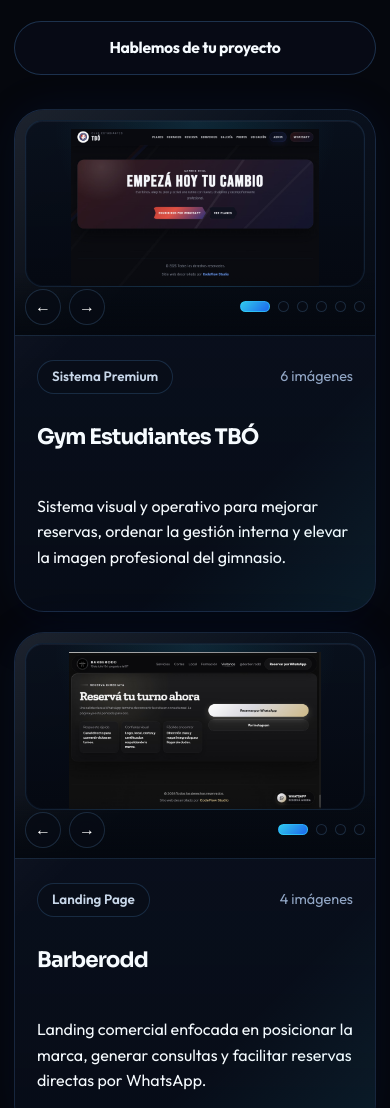
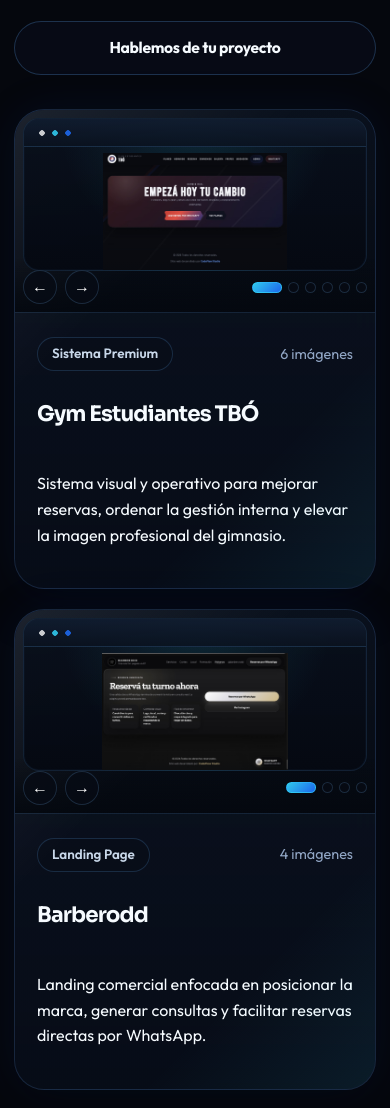
Before and after one commit to juansum742/codeflow-studio, a website: page index.html in a window 390 px wide. Shown: the part 6477-7585 px from the top of the page. Drawn offline with Linux system fonts and the light colour scheme.

Commit message:
Polish mobile portfolio window framing

```diff
--- a/styles.css
+++ b/styles.css
@@ -1514,7 +1514,7 @@ code {
   }
 
   .project-slider {
-    aspect-ratio: 16 / 10;
+    aspect-ratio: 16 / 9;
     overflow: hidden;
   }
 
@@ -1532,13 +1532,13 @@ code {
 
   .project-slider.has-controls .project-slide::after {
     display: block;
-    height: 62px;
+    height: 54px;
     background: linear-gradient(180deg, transparent, rgba(4, 8, 15, 0.86));
   }
 
   .project-viewport {
-    inset: 10px;
-    border-radius: 18px;
+    inset: 8px;
+    border-radius: 16px;
     border: 1px solid rgba(103, 176, 255, 0.14);
     background:
       radial-gradient(circle at top, rgba(52, 217, 255, 0.12), transparent 60%),
@@ -1548,14 +1548,29 @@ code {
       inset 0 0 0 1px rgba(14, 26, 46, 0.36);
   }
 
+  .project-viewport::before {
+    content: "";
+    position: absolute;
+    inset: 0 0 auto;
+    height: 28px;
+    border-bottom: 1px solid rgba(103, 176, 255, 0.12);
+    background:
+      radial-gradient(circle at 18px 14px, rgba(255, 255, 255, 0.78) 0 2.5px, transparent 3px),
+      radial-gradient(circle at 31px 14px, rgba(52, 217, 255, 0.82) 0 2.5px, transparent 3px),
+      radial-gradient(circle at 44px 14px, rgba(31, 111, 255, 0.82) 0 2.5px, transparent 3px),
+      linear-gradient(180deg, rgba(16, 28, 47, 0.96), rgba(10, 18, 31, 0.88));
+    pointer-events: none;
+    z-index: 1;
+  }
+
   .project-slider.has-controls .project-viewport {
-    inset: 10px 10px 48px;
+    inset: 8px 8px 42px;
   }
 
   .project-slide img {
     object-fit: contain;
     object-position: center top;
-    padding: 8px 8px 0;
+    padding: 34px 6px 0;
     background: transparent;
   }
 
@@ -1565,10 +1580,10 @@ code {
 
   .project-controls {
     position: absolute;
-    inset: auto 10px 10px;
+    inset: auto 8px 8px;
     padding: 0;
     justify-content: space-between;
-    gap: 10px;
+    gap: 8px;
     pointer-events: none;
   }
 
@@ -1580,13 +1595,14 @@ code {
 
   .project-dots {
     flex: 1;
+    gap: 6px;
     justify-content: flex-end;
     pointer-events: auto;
   }
 
   .project-arrow {
-    width: 36px;
-    height: 36px;
+    width: 34px;
+    height: 34px;
   }
 }
 
```
